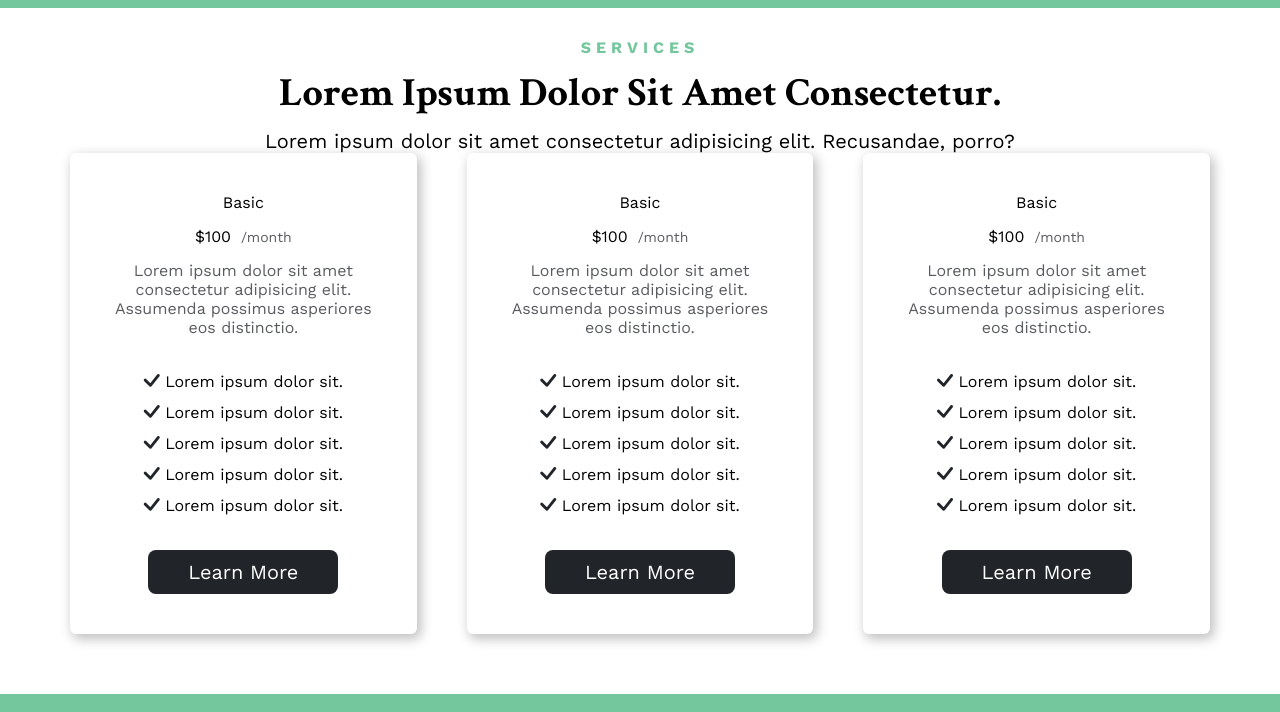
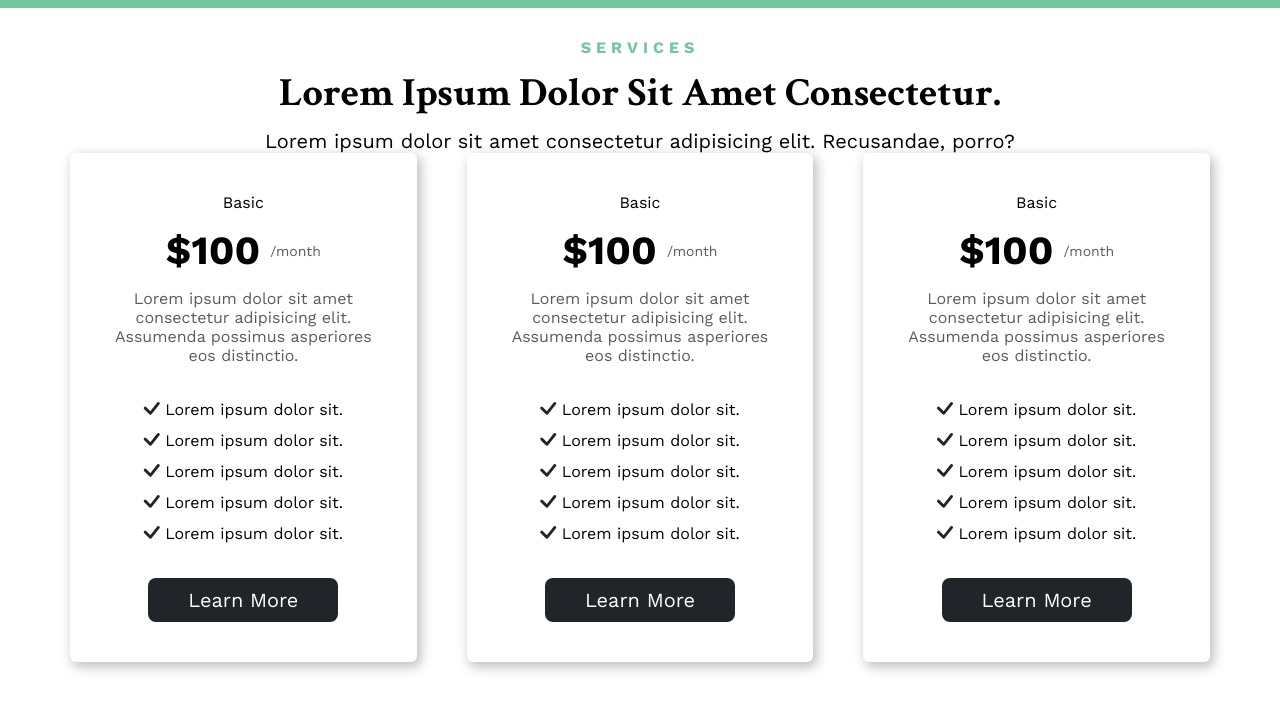
Before and after one commit to arief-github/terra-landing-page-slicing, a plain HTML site: page src/pages/services.html in a window 1280 px wide. Shown: the part 102-814 px from the top of the page. Drawn offline with nearby package versions, Linux system fonts and the light colour scheme.

Commit message:
add style for amount

```diff
--- a/src/assets/styles/services.css
+++ b/src/assets/styles/services.css
@@ -50,6 +50,11 @@ body {
     color: var(--color-dark-75)
 }
 
+.amount {
+    font-size: var(--h1);
+    font-weight: var(--font-abs-bold);
+}
+
 .info {
     color: var(--color-dark-75)
 }
```
